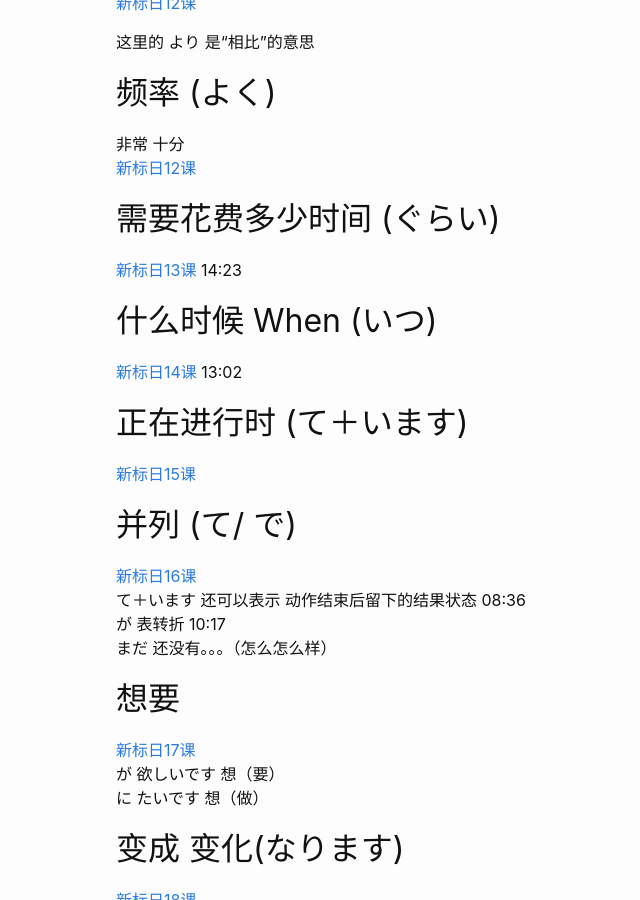
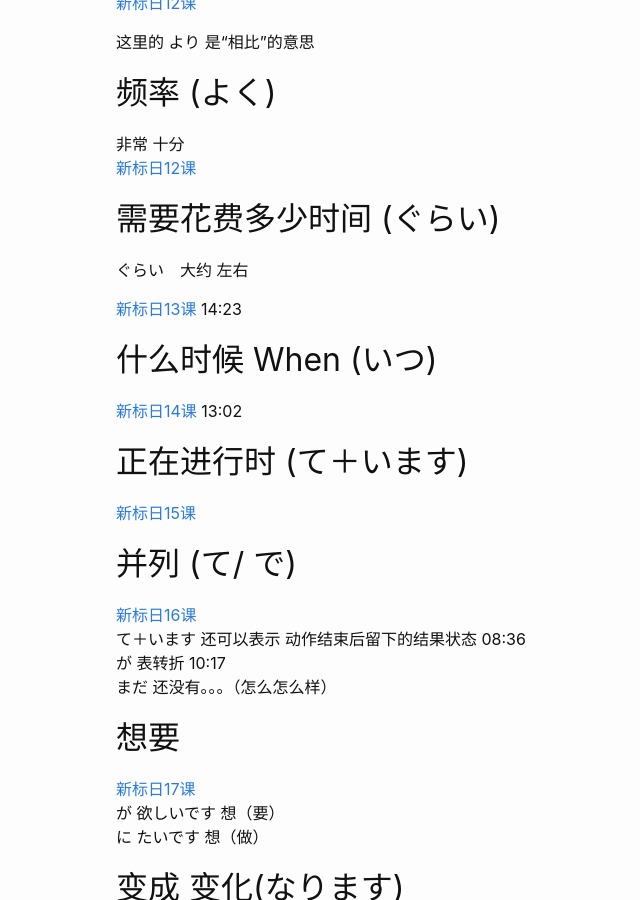
Before and after one commit to zane133/zane133.github.io, a Jekyll site: the page built from _posts/2019-08-17-japanese_study.markdown, in a window 1280 px wide and 900 px high, scrolled down 2252 px. Shown: the whole window, without its empty margins (154-794 px from the left). Built offline with Jekyll 4.4.1, drawn with Linux system fonts in a browser that asks for light colours.

Commit message:
Update 2019-08-17-japanese_study.markdown

```diff
--- a/_posts/2019-08-17-japanese_study.markdown
+++ b/_posts/2019-08-17-japanese_study.markdown
@@ -72,6 +72,8 @@ Google可以在搜索词的尾部加上 **とは**
 [新标日12课](https://www.bilibili.com/video/av14150839/?p=14)
 
 ## 需要花费多少时间 (ぐらい)
+ぐらい　大约  左右
+
 
 [新标日13课](https://www.bilibili.com/video/av14150839/?p=15)   14:23
 
```
